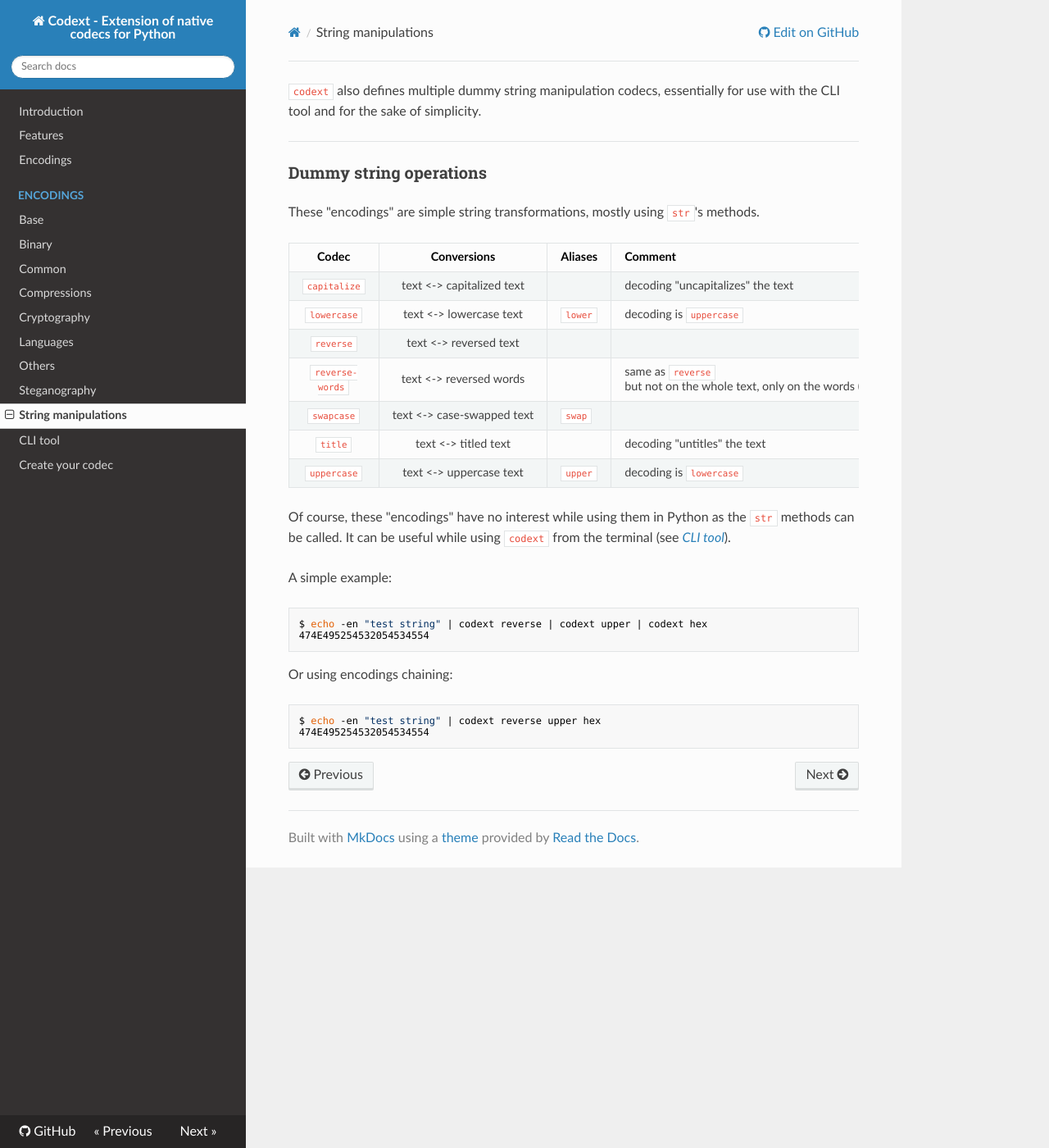
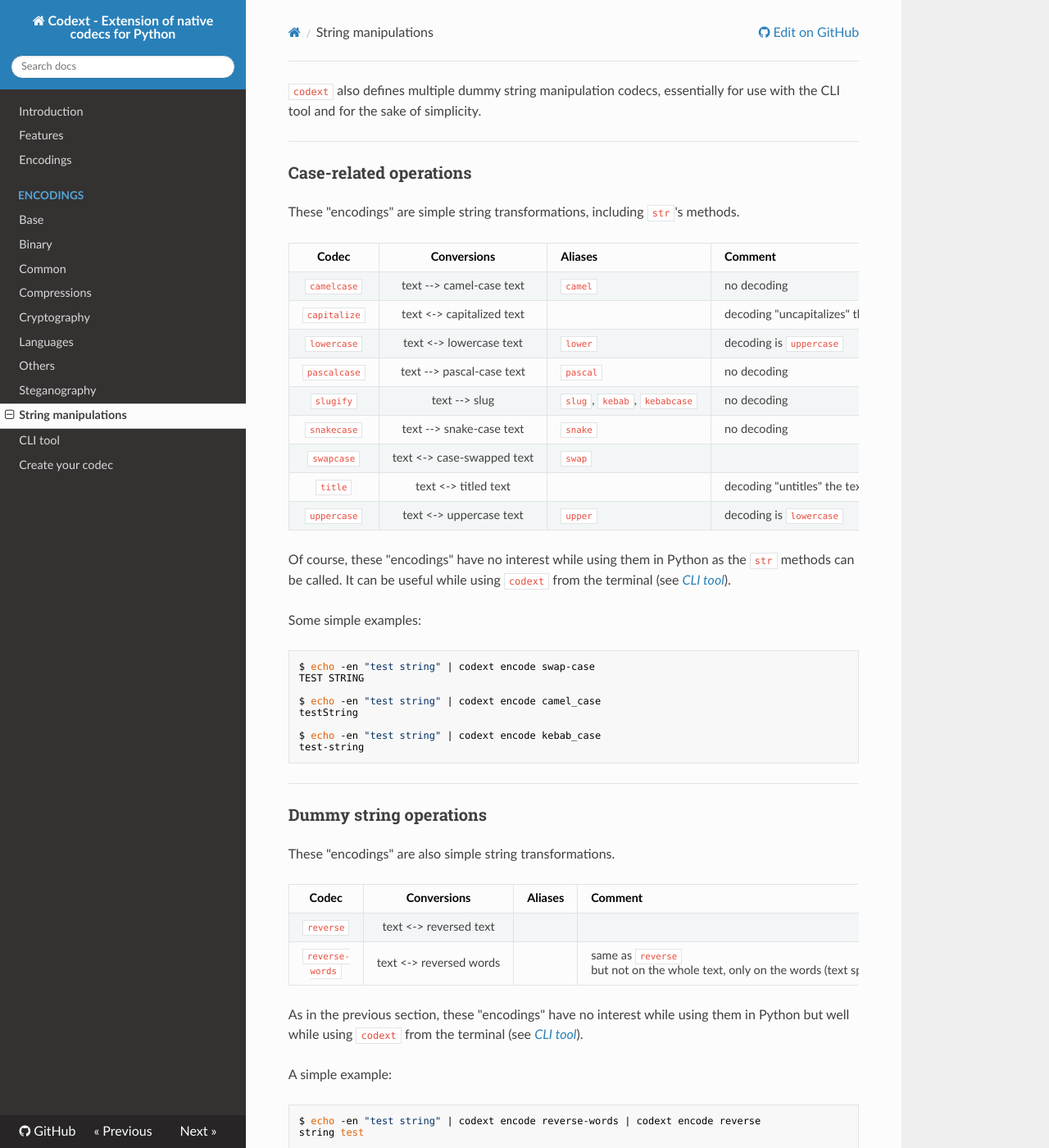
Before and after one commit to dhondta/python-codext, an MkDocs documentation site: the page built from docs/manipulations.md, in a window 1280 px wide and 1400 px high. Shown: the whole window at 82% size. Built offline with MkDocs 1.6.1, drawn with Linux system fonts in a browser that asks for light colours; nearby versions of some CDN libraries; old or Windows-style settings are respelled for this version of MkDocs; some of the changed text lies outside the part shown.

Commit message:
Added some dummy codecs

````diff
--- a/docs/manipulations.md
+++ b/docs/manipulations.md
@@ -2,32 +2,60 @@
 
 -----
 
-### Dummy string operations
+### Case-related operations
 
-These "encodings" are simple string transformations, mostly using `str`'s methods.
+These "encodings" are simple string transformations, including `str`'s methods.
 
 **Codec** | **Conversions** | **Aliases** | **Comment**
 :---: | :---: | --- | ---
+`camelcase` | text --> camel-case text | `camel` | no decoding
 `capitalize` | text <-> capitalized text |  | decoding "uncapitalizes" the text
 `lowercase` | text <-> lowercase text | `lower` | decoding is `uppercase`
-`reverse` | text <-> reversed text |  |
-`reverse-words` | text <-> reversed words |  | same as `reverse` but not on the whole text, only on the words (text split by whitespace)
+`pascalcase` | text --> pascal-case text | `pascal` | no decoding
+`slugify` | text --> slug | `slug`, `kebab`, `kebabcase` | no decoding
+`snakecase` | text --> snake-case text | `snake` | no decoding
 `swapcase` | text <-> case-swapped text | `swap` |
 `title` | text <-> titled text |  | decoding "untitles" the text
 `uppercase` | text <-> uppercase text | `upper` | decoding is `lowercase`
 
 Of course, these "encodings" have no interest while using them in Python as the `str` methods can be called. It can be useful while using `codext` from the terminal (see [*CLI tool*](cli.html)).
 
+Some simple examples:
+
+```sh
+$ echo -en "test string" | codext encode swap-case
+TEST STRING
+
+$ echo -en "test string" | codext encode camel_case
+testString
+
+$ echo -en "test string" | codext encode kebab_case
+test-string
+```
+
+-----
+
+### Dummy string operations
+
+These "encodings" are also simple string transformations.
+
+**Codec** | **Conversions** | **Aliases** | **Comment**
+:---: | :---: | --- | ---
+`reverse` | text <-> reversed text |  |
+`reverse-words` | text <-> reversed words |  | same as `reverse` but not on the whole text, only on the words (text split by whitespace)
+
+As in the previous section, these "encodings" have no interest while using them in Python but well while using `codext` from the terminal (see [*CLI tool*](cli.html)).
+
 A simple example:
 
 ```sh
-$ echo -en "test string" | codext reverse | codext upper | codext hex
-474E495254532054534554
+$ echo -en "test string" | codext encode reverse-words | codext encode reverse
+string test
 ```
 
 Or using encodings chaining:
 
 ```sh
-$ echo -en "test string" | codext reverse upper hex
-474E495254532054534554
+$ echo -en "test string" | codext encode reverse-words reverse
+string test
 ```
````
Also changed, not shown: README.md (+76 -57 lines), 4 other files.
